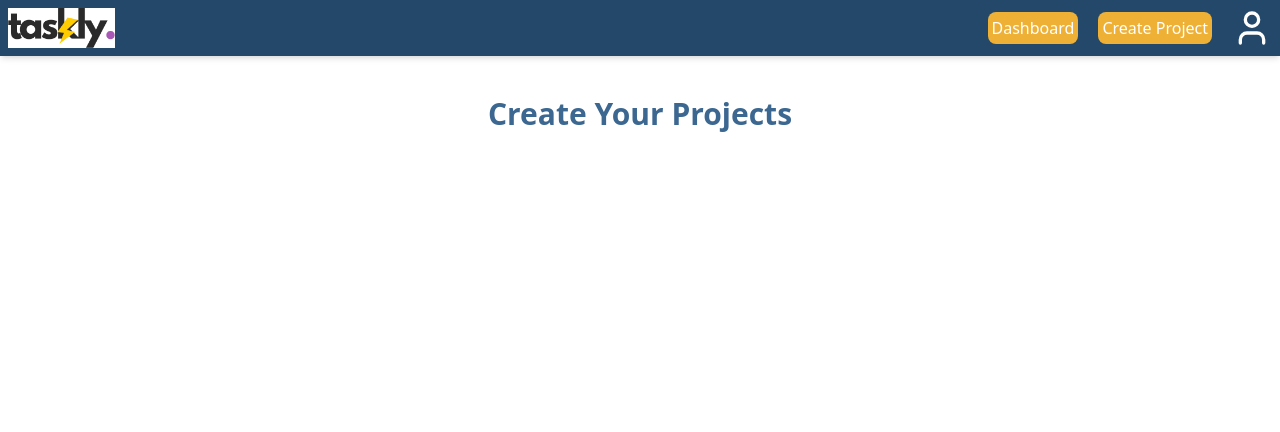
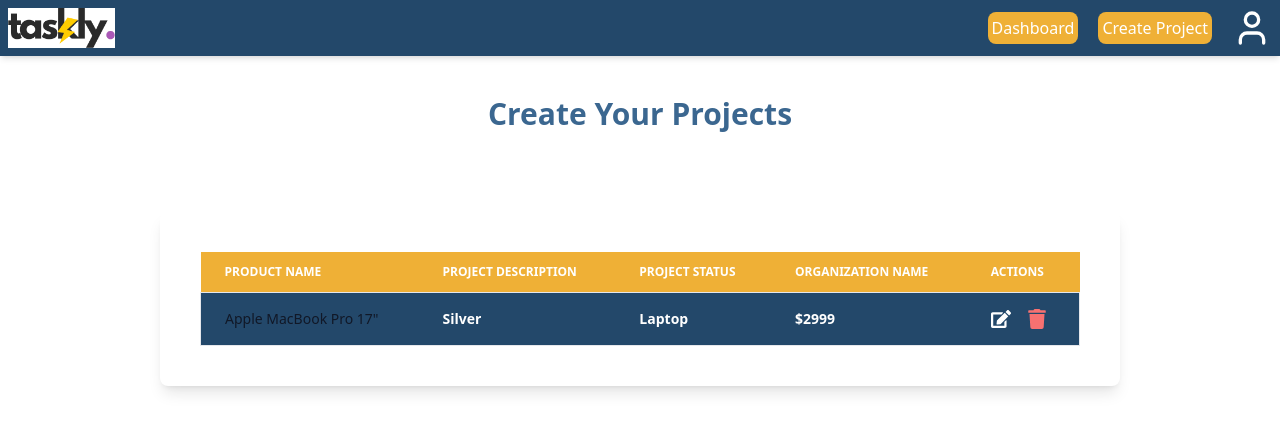
Before and after one commit to vidyadharchalla24/MyTaskly, a React (Vite) app in the folder mytaskly-frontend/: page /organization in a window 1280 px wide. Shown: the top 432 px of the page. Built offline with nearby package versions, Linux system fonts and the light colour scheme; sample sign-in values are in the browser's storage.

Commit message:
organization

```diff
--- a/mytaskly-frontend/src/components/Organization.jsx
+++ b/mytaskly-frontend/src/components/Organization.jsx
@@ -1,13 +1,54 @@
-import React from 'react'
+import React from "react";
+import { FaEdit, FaTrash } from "react-icons/fa";
 
 const Organization = () => {
-    return(
-     <div className='text-[Poppins]'>
-      <div className='text-center text-3xl font-bold'>
-        <h1 className='text-[#3B6790]'>Create Your Projects</h1>
+  return (
+    <div className="text-[Poppins]">
+      <div className="text-center text-3xl font-bold">
+        <h1 className="text-[#3B6790]">Create Your Projects</h1>
+
+        {/* Table */}
+        <div className="flex justify-center items-center mt-20">
+          <div className="relative overflow-x-auto shadow-lg rounded-lg w-3/4 p-10 bg-white">
+            <table className="w-full text-sm text-left text-white rounded-lg ">
+              <thead className="text-xs text-white uppercase bg-[#EFB036]   rounded-lg`">
+                <tr>
+                  <th scope="col" className="px-6 py-3">Product Name</th>
+                  <th scope="col" className="px-6 py-3">Project Description</th>
+                  <th scope="col" className="px-6 py-3">Project Status</th>
+                  <th scope="col" className="px-6 py-3">Organization Name</th>
+                  <th scope="col" className="px-6 py-3">Actions</th>
+                </tr>
+              </thead>
+              <tbody>
+                <tr className="text-white border bg-[#23486A]">
+                  <th
+                    scope="row"
+                    className="px-6 py-4 font-medium text-gray-900 whitespace-nowrap dark:text-white"
+                  >
+                    Apple MacBook Pro 17"
+                  </th>
+                  <td className="px-6 py-4">Silver</td>
+                  <td className="px-6 py-4">Laptop</td>
+                  <td className="px-6 py-4">$2999</td>
+                  <td className="px-6 py-4 flex gap-4">
+                    {/* Edit Icon */}
+                    <button className="text-white hover:text-blue-600">
+                      <FaEdit size={20} />
+                    </button>
+                    {/* Delete Icon */}
+                    <button className="text-red-400 hover:text-red-600">
+                      <FaTrash size={20} />
+                    </button>
+                  </td>
+                </tr>
+              </tbody>
+            </table>
+          </div>
+        </div>
       </div>
-     </div>
-    )
-  };
+    </div>
+  );
+};
 
 export default Organization;
```
